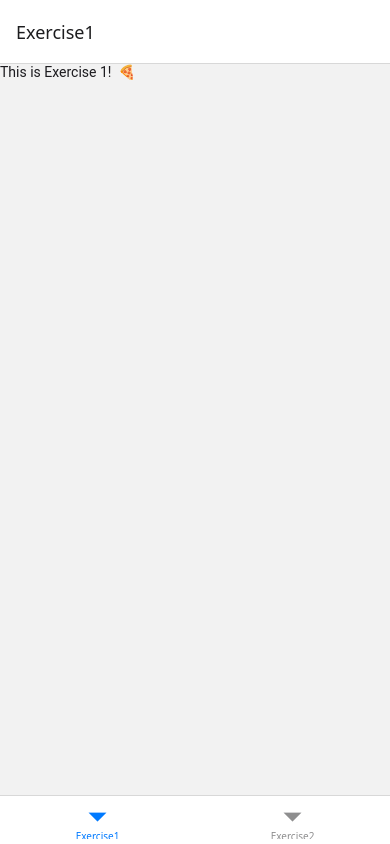
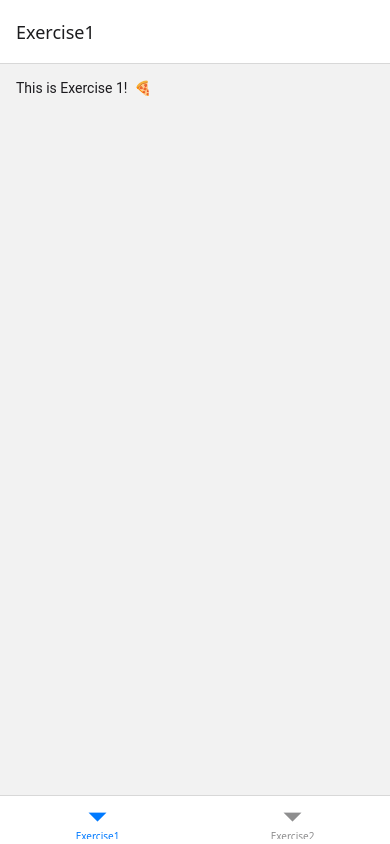
Before and after one commit to MikeTAFE/expo-exercise-app-26s2, a React Native app: screen /Exercise1 in a window 390 px wide. Built offline with nearby package versions, Linux system fonts and the light colour scheme; what @react-native-vector-icons/material-design-icons would draw is missing.

Commit message:
feat: added screen container and applied to screens

```diff
--- /dev/null
+++ b/src/components/ScreenContainer.tsx
@@ -0,0 +1,26 @@
+import { PropsWithChildren } from "react";
+import { StyleSheet, View } from "react-native";
+
+
+export default function ScreenContainer({ children }: PropsWithChildren) {
+    return (
+        <View style={styles.container}>
+            {children}
+        </View>
+    );
+}
+
+const styles = StyleSheet.create({
+    container: {
+        flex: 1,
+        padding: 16,
+    }
+})
+
+{/*
+
+<ScreenContainer>
+    <Text>Screen content goes here...</Text>
+</ScreenContainer>
+
+*/}
--- a/src/screens/Exercise1Screen.tsx
+++ b/src/screens/Exercise1Screen.tsx
@@ -1,11 +1,12 @@
 import { View } from "react-native";
 import { Text } from "react-native-paper";
+import ScreenContainer from "../components/ScreenContainer";
 
 
 export default function Exercise1Screen() {
     return (
-        <View>
+        <ScreenContainer>
             <Text>This is Exercise 1!  🍕</Text>
-        </View>
+        </ScreenContainer>
     );
 }
--- a/src/screens/Exercise2Screen.tsx
+++ b/src/screens/Exercise2Screen.tsx
@@ -1,11 +1,12 @@
 import { View } from "react-native";
 import { Text } from "react-native-paper";
+import ScreenContainer from "../components/ScreenContainer";
 
 
 export default function Exercise2Screen() {
     return (
-        <View>
+        <ScreenContainer>
             <Text>This is Exercise 2!  🍕</Text>
-        </View>
+        </ScreenContainer>
     );
 }
```
